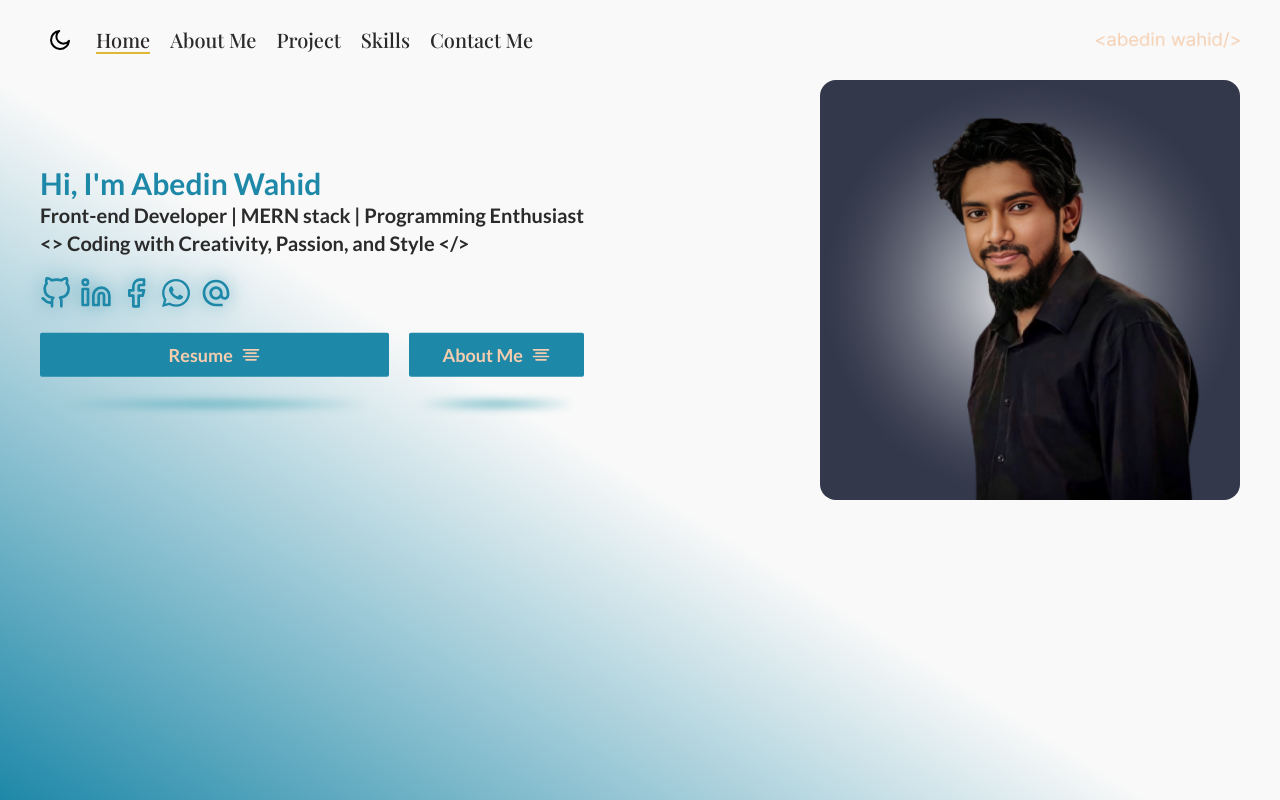
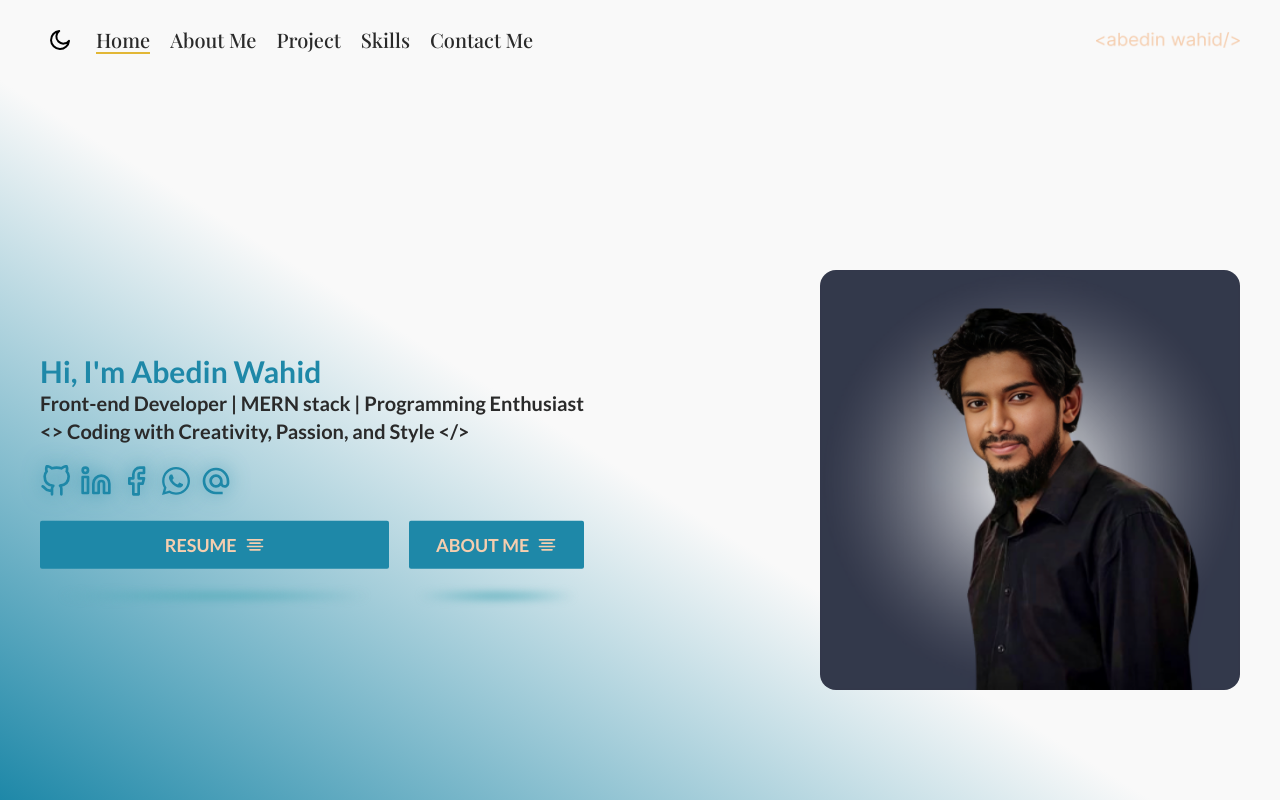
Before and after one commit to abedinwahid9/my-portfolio, a Next.js app: page / in a window 1280 px wide. Built offline with nearby package versions, Linux system fonts and the light colour scheme.

Commit message:
animated text word

```diff
--- a/src/app/(home)/page.tsx
+++ b/src/app/(home)/page.tsx
@@ -3,7 +3,7 @@ import Main from "../components/home/Main";
 
 export default function Home() {
   return (
-    <section className="max-h-screen">
+    <section className="min-h-screen  flex justify-center items-center">
       <Main />
     </section>
   );
--- /dev/null
+++ b/src/app/components/animation/animatedBtn.ts
@@ -0,0 +1,30 @@
+export const btnVariants = {
+  stop: { y: 0 },
+  start: {
+    y: [0, -5, 0],
+    transition: {
+      duration: 1.5,
+      ease: "easeInOut",
+      repeat: Infinity,
+    },
+  },
+  hover: {
+    transition: {
+      staggerChildren: 0.05,
+    },
+  },
+};
+
+export const shadowVariants = {
+  stop: {
+    transform: "scale(1)",
+  },
+  start: {
+    transform: ["scale(1)", "scale(0.85)", "scale(1)"],
+    transition: {
+      duration: 1.5,
+      ease: "easeInOut",
+      repeat: Infinity,
+    },
+  },
+};
--- a/src/app/components/share/AnimatedBtn.tsx
+++ b/src/app/components/share/AnimatedBtn.tsx
@@ -1,4 +1,6 @@
-import { motion } from "framer-motion";
+import { delay, motion, useAnimate } from "framer-motion";
+import { btnVariants, shadowVariants } from "../animation/animatedBtn";
+import { useState } from "react";
 
 interface BtnProps {
   title: string;
@@ -8,42 +10,70 @@ interface BtnProps {
 }
 
 const AnimatedBtn: React.FC<BtnProps> = ({ title, width, icon, show }) => {
-  const bouncBtn = {
-    stop: { y: 0 },
-    bounc: {
-      y: [0, -5, 0],
+  const textSplit: string[] = title?.split("");
+  const [hover, setHover] = useState<boolean>(false);
+
+  // Text animation variants with stagger effect
+  const textVariants = {
+    initial: {
+      y: 0,
+    },
+    start: (i: number) => ({
+      y: -33,
       transition: {
-        duration: 1.5,
-        ease: "easeInOut",
-        repeat: Infinity,
+        duration: 0.3,
+        delay: i * 0.1,
+        ease: [0.19, 1, 0.22, 1],
+        type: "spring",
+        visualDuration: 0.5,
+        bounce: 0.25,
       },
-    },
-  };
-
-  const shadowVariants = {
-    stop: {
-      transform: "scale(1)",
-    },
-    start: {
-      transform: ["scale(1)", "scale(0.85)", "scale(1)"],
+    }),
+    exit: (i: number) => ({
+      y: 0,
       transition: {
-        duration: 1.5,
-        ease: "easeInOut",
-        repeat: Infinity,
+        duration: 0.3,
+        delay: i * 0.2,
+        ease: [0.19, 1, 0.22, 1],
+        repeatType: "reverse",
+        type: "spring",
+        visualDuration: 0.5,
+        bounce: 0.25,
       },
-    },
+    }),
   };
 
   return (
-    <div className={` flex flex-col ${width} h-full gap-5`}>
+    <div className={`flex flex-col ${width} h-full gap-5`}>
       {/* Animated button with shadow effect */}
       <motion.button
-        variants={bouncBtn}
+        variants={btnVariants}
         initial="stop"
-        animate="bounc"
+        animate="start"
+        onHoverStart={() => {
+          setHover(true);
+        }}
+        onHoverEnd={() => {
+          setHover(false);
+        }}
         className={`dark:bg-lg-button flex gap-2 justify-center items-center font-semibold bg-dr-button md:py-2 py-1 md:px-5 px-2 md:text-lg text-sm capitalize text-lg-text dark:text-dr-text rounded-sm`}
       >
-        <p>{title}</p>
+        <motion.div className="block  h-8 overflow-hidden">
+          {textSplit?.map((str, i) => (
+            <motion.span
+              key={`${str}-${i}`}
+              variants={textVariants}
+              initial="initial"
+              animate={hover ? "start" : "exit"}
+              custom={i}
+              className="letter relative inline-block h-8 leading-8 after:absolute after:left-0 after:top-full after:h-8 after:content-[attr(data-letter)]"
+              data-letter={str}
+            >
+              {str === " " ? "\u00A0" : str}
+            </motion.span>
+          ))}
+        </motion.div>
+
         {icon && <div className="md:text-xl text-sm">{icon}</div>}
       </motion.button>
 
--- a/src/app/components/share/SocialLinks.tsx
+++ b/src/app/components/share/SocialLinks.tsx
@@ -35,7 +35,7 @@ const SocialLinks: React.FC = () => {
       {links.map(({ id, link, icon: Icon }) => (
         <motion.div
           key={id}
-          className="md:w-8 md:h-8 w-5 h-5 dark:text-lg-button text-dr-button  drop-shadow-[0px_0px_10px_rgba(30,136,168,0.8)] hover:drop-shadow-[0px_0px_39px_rgba(226,138,54,0.9)]"
+          className="md:w-8 md:h-8 w-5 h-5 dark:text-lg-button hover:text-dr-link text-dr-button  drop-shadow-[0px_0px_10px_rgba(30,136,168,0.8)] "
         >
           <Link target="_blank" href={link}>
             <Icon className="w-full h-full" />
--- a/src/app/globals.css
+++ b/src/app/globals.css
@@ -8,7 +8,6 @@ html {
   box-sizing: border-box;
   scroll-behavior: smooth;
   height: 100%;
-  overflow: auto;
 }
 
 .active {
```
